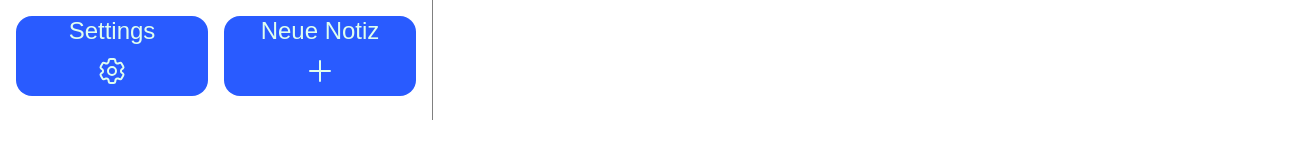
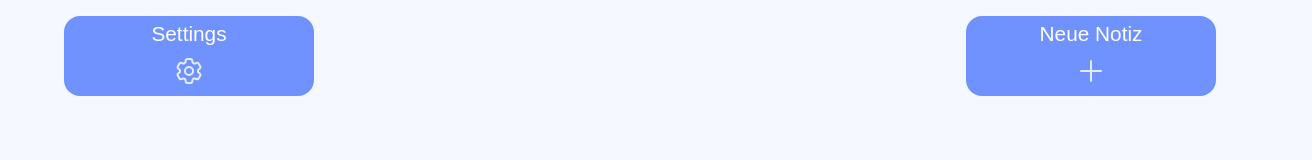
Before and after one commit to Phuongxx/NotizApp, a plain HTML site: page index.html in a window 1280 px wide. Shown: the whole page, 1312 px wide, since content can reach past the window. Drawn offline with Linux system fonts and the light colour scheme.

Commit message:
added a lot of new colors/ corrected format

```diff
--- a/styles.css
+++ b/styles.css
@@ -5,17 +5,17 @@
 }
 
 :root {
-  --color-button: hsl(226, 100%, 58%);
-  --color-icon: #491992;
-  --color-main: #d3e7ff;
-  --color-title: #e5f0ff;
+  --color-button: hsl(226, 100%, 72%);
+  --color-icon: rgb(228, 238, 255);
+  --color-main: #f5f9ff;
+  --color-title: #a1c8ff;
   --color-font: rgb(224, 255, 238);
   --color-content-font: rgb(80, 80, 80);
-  --color-hover: #6388ff;
+  --color-hover: #a6bbff;
+  --color-entry: hsl(225, 100%, 93%);
 }
 
-.note-app {
-  display: flex;
+body {
   height: 100vh;
   width: 100%;
   background-color: var(--color-main);
@@ -23,14 +23,12 @@
 
 .sidebar-top {
   display: flex;
-  gap: 1rem;
+  gap: 10px;
 }
 
 .sidebar {
-  border-right: solid 1px grey;
-  padding: 1rem 1rem 0 1rem;
   overflow: auto;
-  width: 200px;
+  margin: 1rem;
 }
 
 .create-note-button {
@@ -43,10 +41,12 @@
 .icon-sidebar {
   height: 3rem;
   width: 2rem;
+  color: rgb(228, 238, 255);
 }
 
 .save-button,
-.delete-button {
+.delete-button,
+.back-button {
   height: 3rem;
   width: 5rem;
   background-color: var(--color-button);
@@ -58,6 +58,7 @@
 .button:hover {
   background-color: var(--color-hover);
   cursor: pointer;
+  color: rgb(214, 214, 214);
 }
 
 .create-note-button {
@@ -67,7 +68,12 @@
   justify-content: space-evenly;
   align-content: center;
   align-items: center;
-  color: black;
+}
+
+.button-text {
+  margin-top: 5px;
+  color: white;
+  font-size: 1rem;
 }
 
 .storage-note-list {
@@ -78,14 +84,13 @@
 }
 
 .note-entry {
-  height: 5rem;
+  height: 6rem;
   border-radius: 5px;
-  background-color: var(--color-button);
-  box-shadow: 0px 0px 5px 4px rgba(0, 0, 0, 0.2);
+  background-color: var(--color-entry);
+  border: solid 3px rgb(58, 119, 250);
   display: flex;
   flex-direction: column;
   justify-content: space-between;
-  padding: 5px;
   transition: all 0.2s ease-in-out;
   font-family: Arial, Helvetica, sans-serif;
 }
@@ -105,32 +110,33 @@
   white-space: nowrap;
   overflow: hidden;
   font-weight: bold;
+  margin-left: 5px;
+  margin-top: 5px;
+  color: rgb(41, 41, 41);
 }
 
 .note-content {
   overflow: hidden;
   text-overflow: ellipsis;
   white-space: nowrap;
+  margin-left: 5px;
 }
 
 .note-date {
-  width: 100%;
+  margin-right: 5px;
   text-align: right;
   font-style: italic;
   margin-top: 1rem;
-  color: white;
+  margin-bottom: 5px;
   font-size: 0.75rem;
 }
 
 .note-date,
-.note-title,
-.note-content,
-.button {
-  color: var(--color-font);
+.note-content {
+  color: rgb(138, 138, 138);
 }
 
 .main-content {
-  padding: 1rem 1rem;
   width: 100%;
   display: flex;
   flex-direction: column;
@@ -163,6 +169,7 @@
 
 .create-title,
 .note-textarea {
+  margin: 1rem 1rem 0 1rem;
   outline: none;
   background-color: var(--color-title);
   border: none;
@@ -182,18 +189,37 @@
 }
 
 .note-textarea {
-  height: 85vh;
+  height: 75vh;
   resize: none;
 }
 
 @media (min-width: 700px) {
+  body {
+    display: flex;
+    align-items: center;
+    flex-direction: column;
+  }
   .sidebar {
-    width: 400px;
+    width: 90%;
+    overflow: hidden;
+    display: flex;
+    flex-direction: column;
+    gap: 5rem;
+  }
+
+  .sidebar-top {
+    display: flex;
+    justify-content: space-between;
   }
 
   .create-note-button {
     height: 5rem;
+    width: 250px;
     font-size: 1.5rem;
+  }
+
+  .button-text {
+    font-size: 1.3rem;
   }
 
   .create-icon {
@@ -226,13 +252,14 @@
   }
 
   .save-button,
-  .delete-button {
+  .delete-button,
+  .back-button {
     height: 5rem;
     width: 5rem;
   }
 
   .save-and-delete-button {
-    justify-content: end;
+    justify-content: center;
     gap: 10px;
   }
 
```
